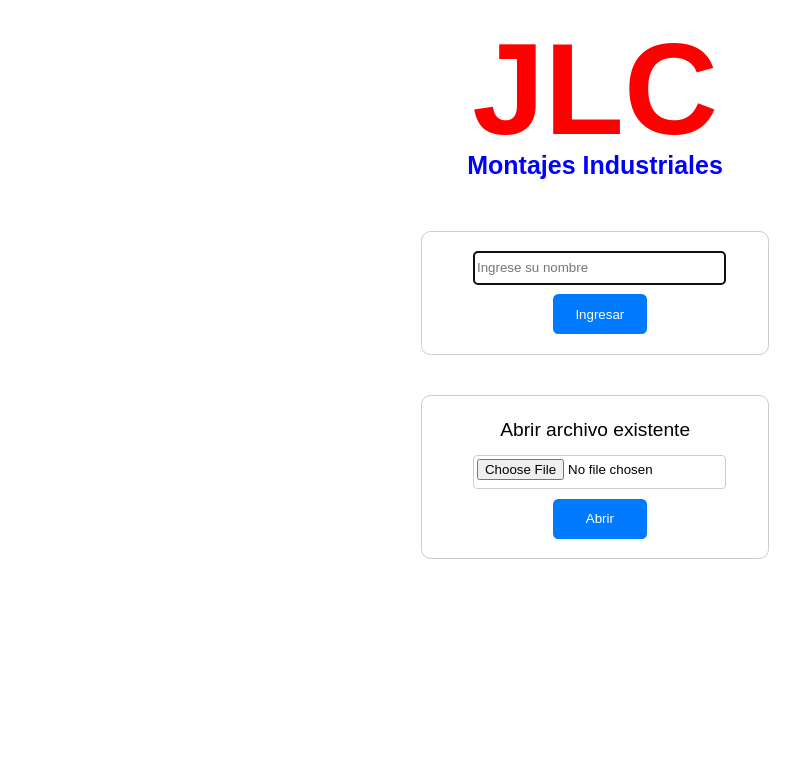
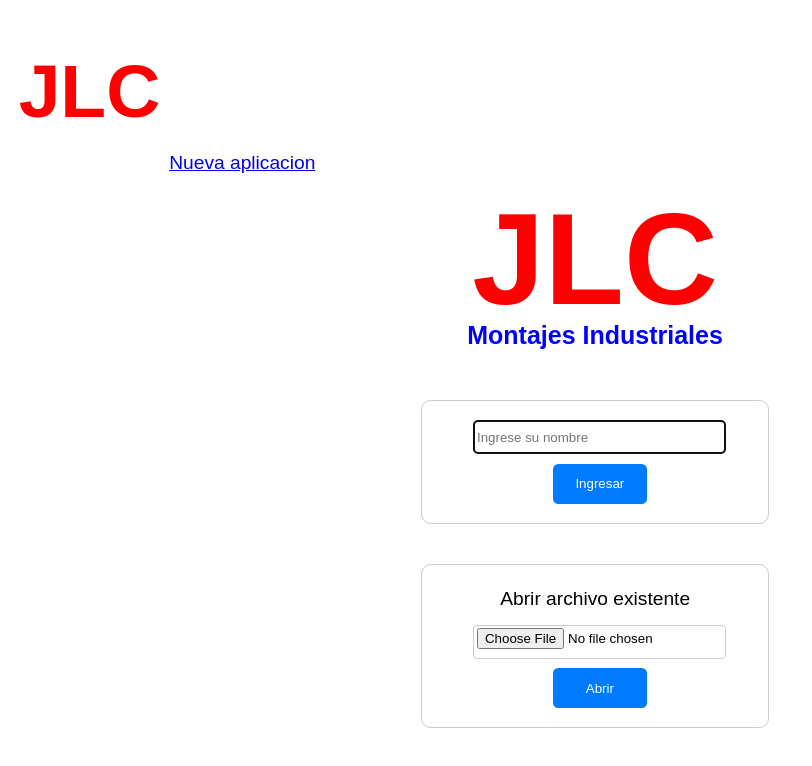
Before and after one commit to Rodolfox22/App_trabajos, a plain HTML site: page index.html in a window 1280 px wide. Shown: the whole page, without its empty margins (0-812 px from the left). Drawn offline with Linux system fonts and the light colour scheme.

Commit message:
agrego enlace a la nueva versión de la aplicación en index.html

```diff
--- a/index.html
+++ b/index.html
@@ -10,6 +10,10 @@
   </head>
   <body>
     <div id="portada">
+      <!-- URL a otra página actualizada con la nueva versión del programa -->
+      <a href="https://rodolfox22.github.io/App-horas-React/">
+        <img src="icono.svg" style="width: 15vw; max-width: 150px;"/>Nueva aplicacion
+      </a>
       <div class="container">
         <div id="logo" class="box">
           <img src="logo.svg" />
```
